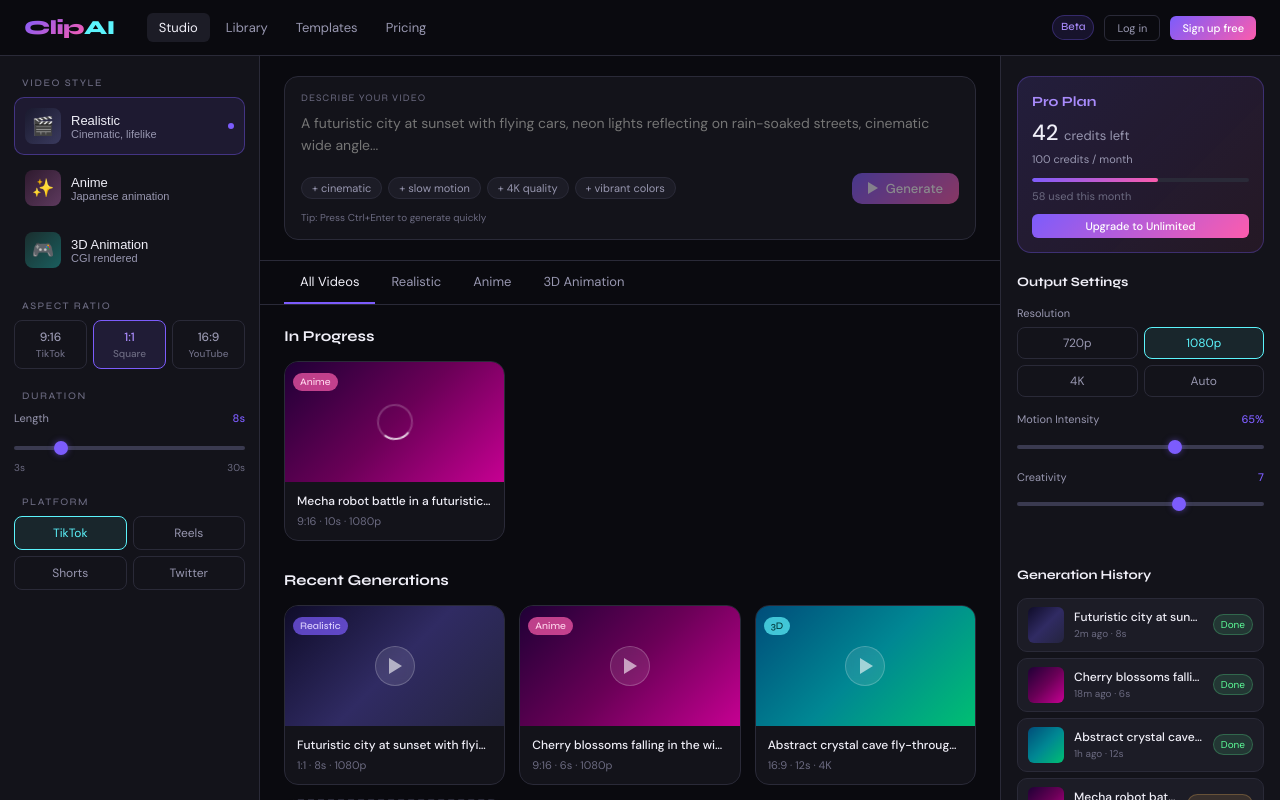
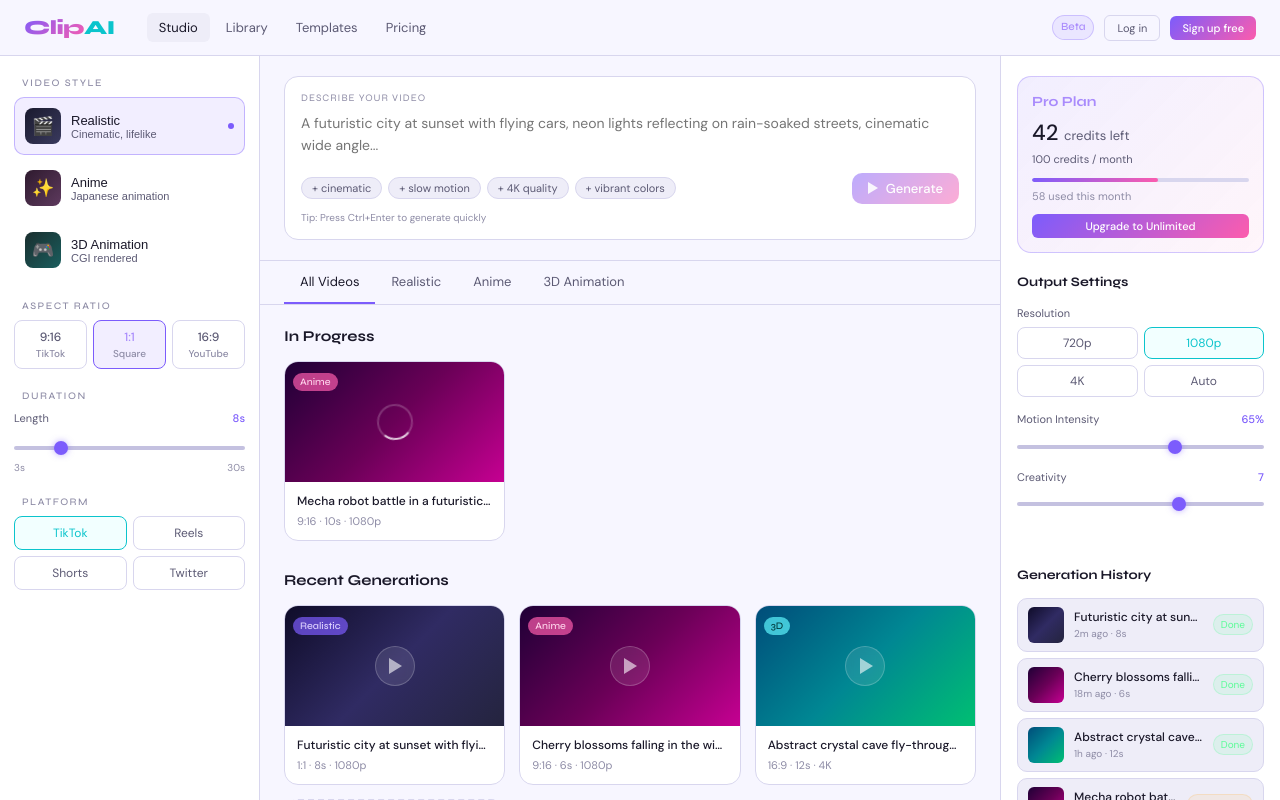
Before and after one commit to skwilson-2376/clipai, a React (Vite) app: page / in a window 1280 px wide. Built offline with nearby package versions, Linux system fonts and the light colour scheme.

Commit message:
update .gitignore and globals.css

```diff
--- a/src/styles/globals.css
+++ b/src/styles/globals.css
@@ -8,36 +8,36 @@
 }
 
 :root {
-  --bg:          #0A0A0F;
-  --surface:     #13131A;
-  --surface2:    #1C1C26;
-  --surface3:    #232330;
-  --border:      #2A2A38;
-  --border2:     #3A3A50;
+  --bg:          #F7F6FF;
+  --surface:     #FFFFFF;
+  --surface2:    #EEEDF8;
+  --surface3:    #E5E3F2;
+  --border:      #D8D6EE;
+  --border2:     #C4C1E0;
 
   --accent:      #7C5CFC;
   --accent-mid:  #9B7FFC;
   --accent2:     #FC5CAD;
-  --accent3:     #5CF4FC;
+  --accent3:     #0BC4CC;
 
-  --text:        #F0EFF8;
-  --text-muted:  #9897B0;
-  --text-faint:  #6B6A80;
+  --text:        #1A1829;
+  --text-muted:  #5C5A74;
+  --text-faint:  #8E8CA6;
 
-  --pill-bg:     rgba(124, 92, 252, 0.12);
-  --pill-border: rgba(124, 92, 252, 0.3);
+  --pill-bg:     rgba(124, 92, 252, 0.10);
+  --pill-border: rgba(124, 92, 252, 0.28);
 
   --grad-primary: linear-gradient(135deg, #7C5CFC, #FC5CAD);
-  --grad-subtle:  linear-gradient(135deg, rgba(124,92,252,0.15), rgba(252,92,173,0.08));
+  --grad-subtle:  linear-gradient(135deg, rgba(124,92,252,0.10), rgba(252,92,173,0.06));
 
   --radius-sm:   6px;
   --radius-md:   10px;
   --radius-lg:   14px;
   --radius-xl:   20px;
 
-  --shadow-sm:   0 1px 3px rgba(0,0,0,0.4);
-  --shadow-md:   0 4px 16px rgba(0,0,0,0.5);
-  --shadow-glow: 0 0 24px rgba(124,92,252,0.25);
+  --shadow-sm:   0 1px 3px rgba(0,0,0,0.08);
+  --shadow-md:   0 4px 16px rgba(0,0,0,0.12);
+  --shadow-glow: 0 0 24px rgba(124,92,252,0.20);
 
   --font-display: 'Syne', sans-serif;
   --font-body:    'DM Sans', sans-serif;
```
Also changed, not shown: 1 other file (tests, documents, lock files or other folders).
